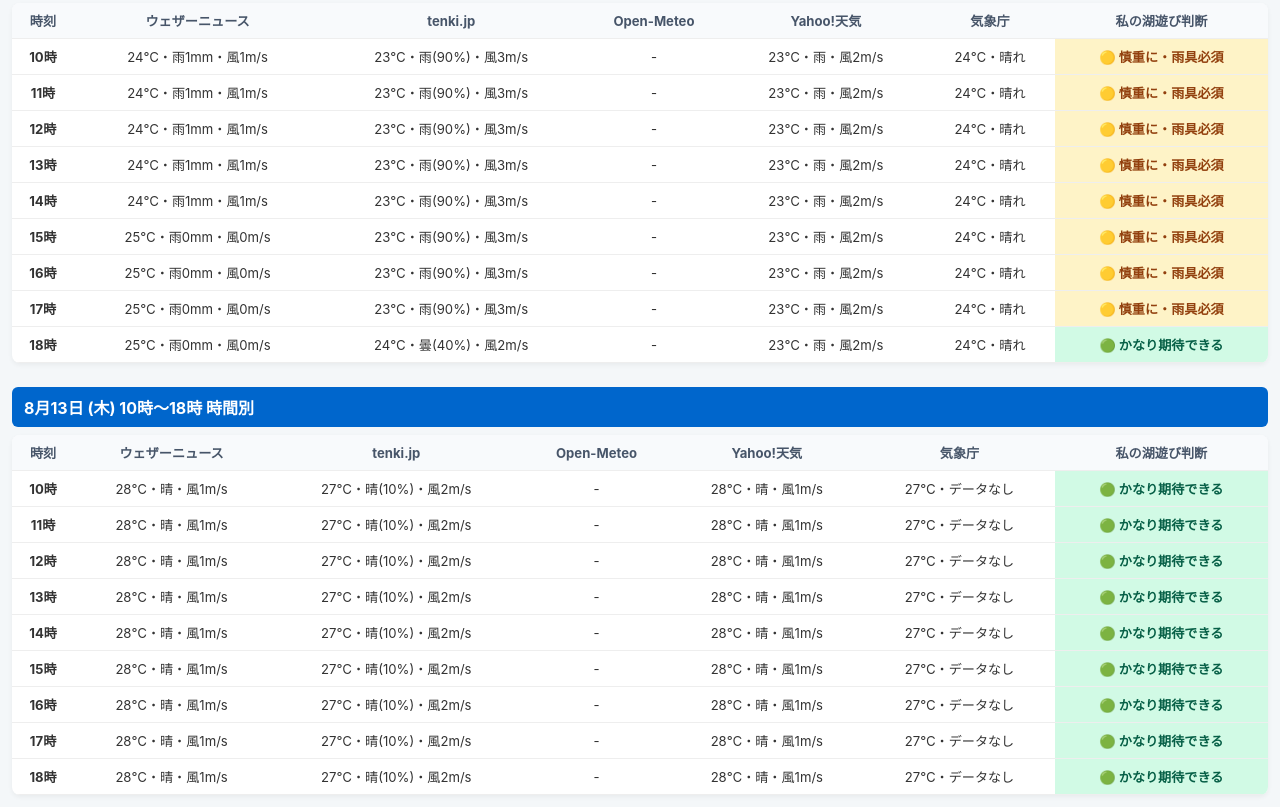
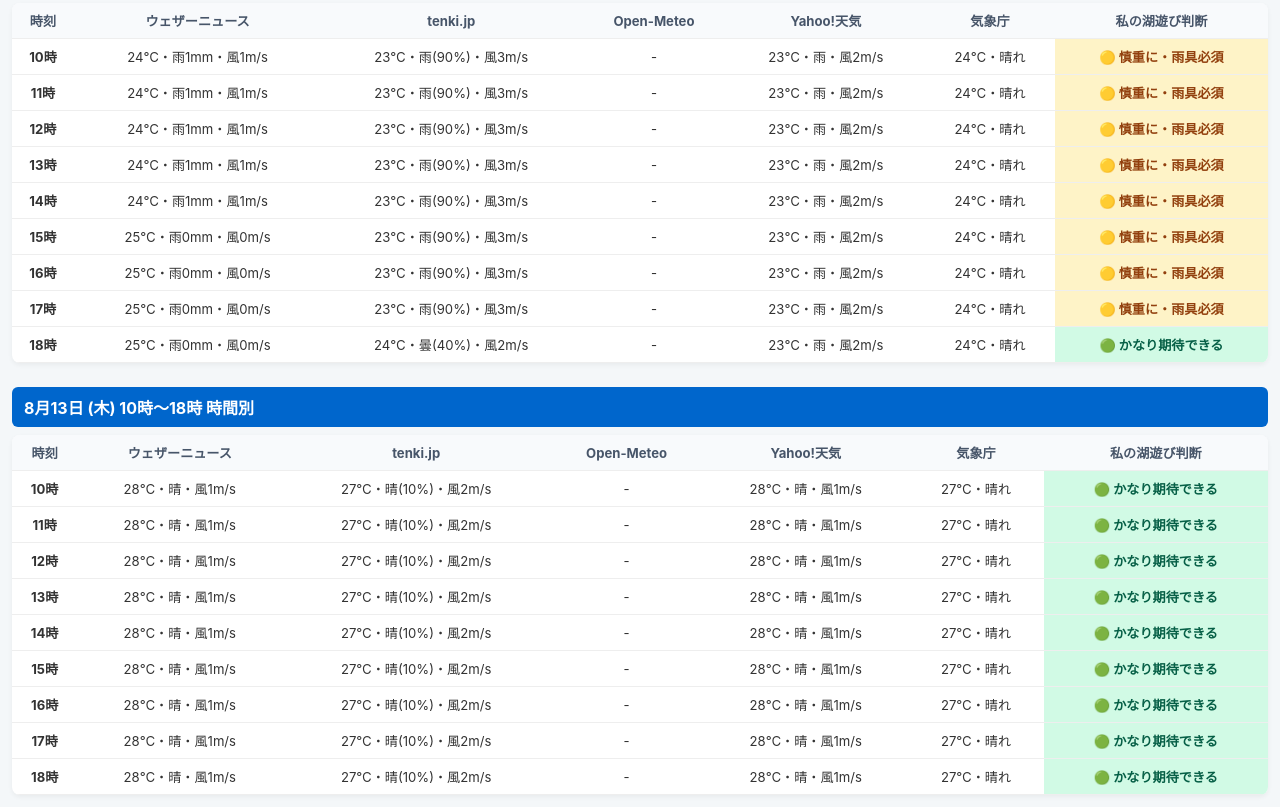
Before and after one commit to f-pi-26/motosuko-weathe, a plain HTML site: page index.html in a window 1280 px wide. Shown: the part 596-1403 px from the top of the page. Drawn offline with Linux system fonts and the light colour scheme.

Commit message:
Update weather data

```diff
--- a/index.html
+++ b/index.html
@@ -22,7 +22,7 @@
 <body>
     <header>
         <h1>本栖湖 湖遊び 5社気象比較・判断表</h1>
-        <div class="update">最終更新: 2026年11月20日 06:28 JST</div>
+        <div class="update">最終更新: 2026年11月20日 12:08 JST</div>
     </header>
 
         <div class="date-title">8月11日 (火) 10時〜18時 時間別</div>
@@ -259,7 +259,7 @@
                     <td>27℃・晴(10%)・風2m/s</td>
                     <td>-</td>
                     <td>28℃・晴・風1m/s</td>
-                    <td>27℃・データなし</td>
+                    <td>27℃・晴れ</td>
                     <td class="status-green">🟢 かなり期待できる</td>
                 </tr>
 
@@ -269,7 +269,7 @@
                     <td>27℃・晴(10%)・風2m/s</td>
                     <td>-</td>
                     <td>28℃・晴・風1m/s</td>
-                    <td>27℃・データなし</td>
+                    <td>27℃・晴れ</td>
                     <td class="status-green">🟢 かなり期待できる</td>
                 </tr>
 
@@ -279,7 +279,7 @@
                     <td>27℃・晴(10%)・風2m/s</td>
                     <td>-</td>
                     <td>28℃・晴・風1m/s</td>
-                    <td>27℃・データなし</td>
+                    <td>27℃・晴れ</td>
                     <td class="status-green">🟢 かなり期待できる</td>
                 </tr>
 
@@ -289,7 +289,7 @@
                     <td>27℃・晴(10%)・風2m/s</td>
                     <td>-</td>
                     <td>28℃・晴・風1m/s</td>
-                    <td>27℃・データなし</td>
+                    <td>27℃・晴れ</td>
                     <td class="status-green">🟢 かなり期待できる</td>
                 </tr>
 
@@ -299,7 +299,7 @@
                     <td>27℃・晴(10%)・風2m/s</td>
                     <td>-</td>
                     <td>28℃・晴・風1m/s</td>
-                    <td>27℃・データなし</td>
+                    <td>27℃・晴れ</td>
                     <td class="status-green">🟢 かなり期待できる</td>
                 </tr>
 
@@ -309,7 +309,7 @@
                     <td>27℃・晴(10%)・風2m/s</td>
                     <td>-</td>
                     <td>28℃・晴・風1m/s</td>
-                    <td>27℃・データなし</td>
+                    <td>27℃・晴れ</td>
                     <td class="status-green">🟢 かなり期待できる</td>
                 </tr>
 
@@ -319,7 +319,7 @@
                     <td>27℃・晴(10%)・風2m/s</td>
                     <td>-</td>
                     <td>28℃・晴・風1m/s</td>
-                    <td>27℃・データなし</td>
+                    <td>27℃・晴れ</td>
                     <td class="status-green">🟢 かなり期待できる</td>
                 </tr>
 
@@ -329,7 +329,7 @@
                     <td>27℃・晴(10%)・風2m/s</td>
                     <td>-</td>
                     <td>28℃・晴・風1m/s</td>
-                    <td>27℃・データなし</td>
+                    <td>27℃・晴れ</td>
                     <td class="status-green">🟢 かなり期待できる</td>
                 </tr>
 
@@ -339,7 +339,7 @@
                     <td>27℃・晴(10%)・風2m/s</td>
                     <td>-</td>
                     <td>28℃・晴・風1m/s</td>
-                    <td>27℃・データなし</td>
+                    <td>27℃・晴れ</td>
                     <td class="status-green">🟢 かなり期待できる</td>
                 </tr>
             </tbody></table></div></body></html>
```
